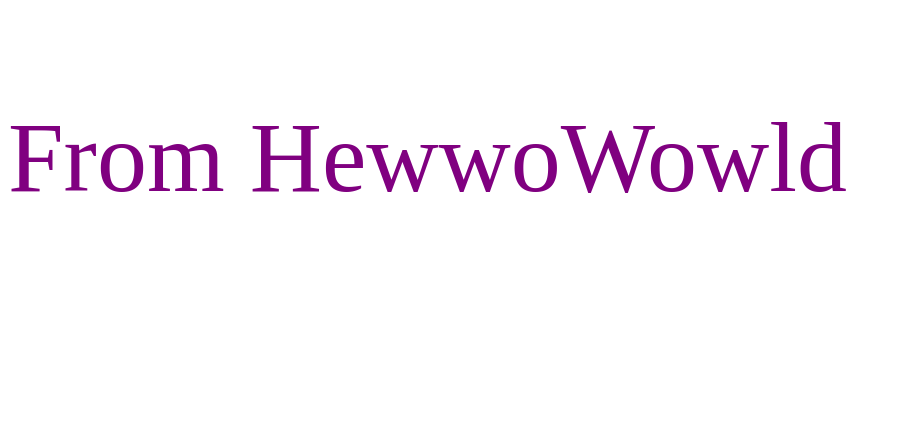
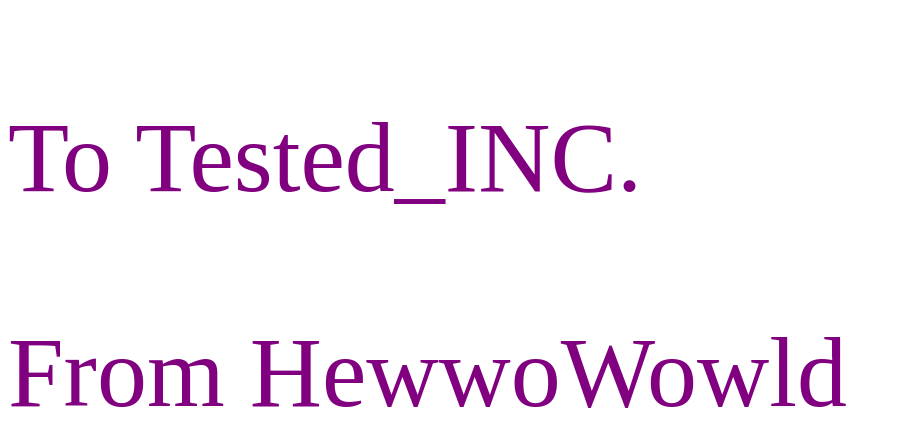
Before and after one commit to Zombienorman0/hewwo-wowld-, a plain HTML site: page index.html in a window 1280 px wide. Shown: the whole page, without its empty margins (0-900 px from the left). Drawn offline with Linux system fonts and the light colour scheme.

Commit message:
Update index.html

```diff
--- a/index.html
+++ b/index.html
@@ -2,9 +2,10 @@
 <html lang="en" dir="ltr">
   <head>
     <meta charset="utf-8">
-    <title> To tested_INC.</title>
+    <title> likely to die off</title>
   </head>
   <body>
+    <p style="color:purple; font-size:100px;">To Tested_INC.</p>
     <p style="color:purple; font-size:100px;">From HewwoWowld</p>
   </body>
 </html>
```
